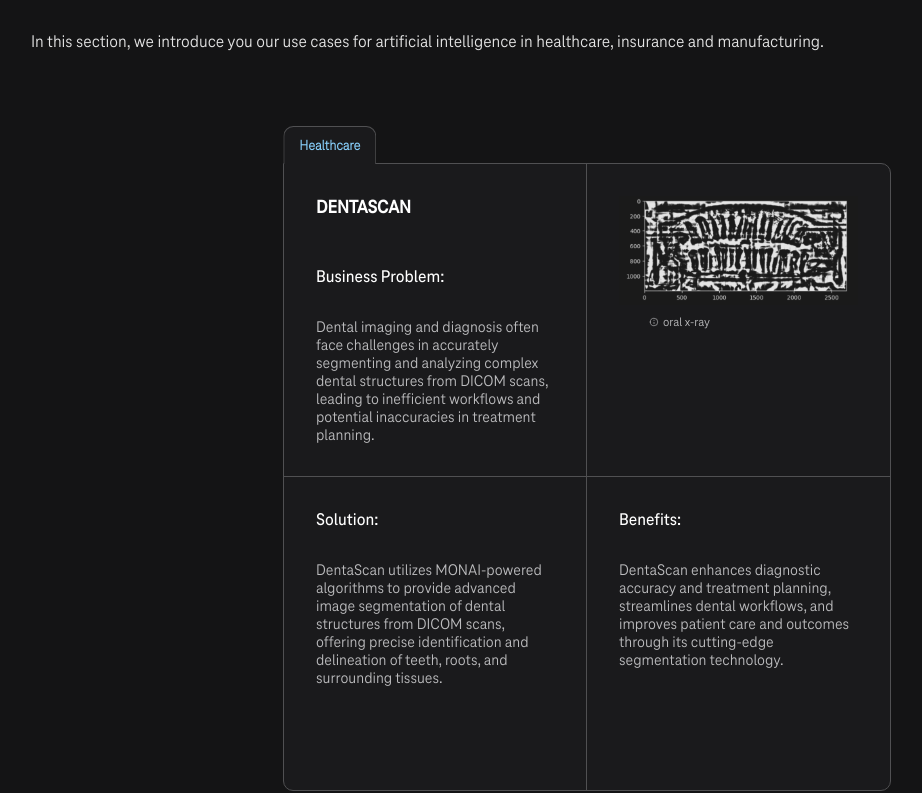
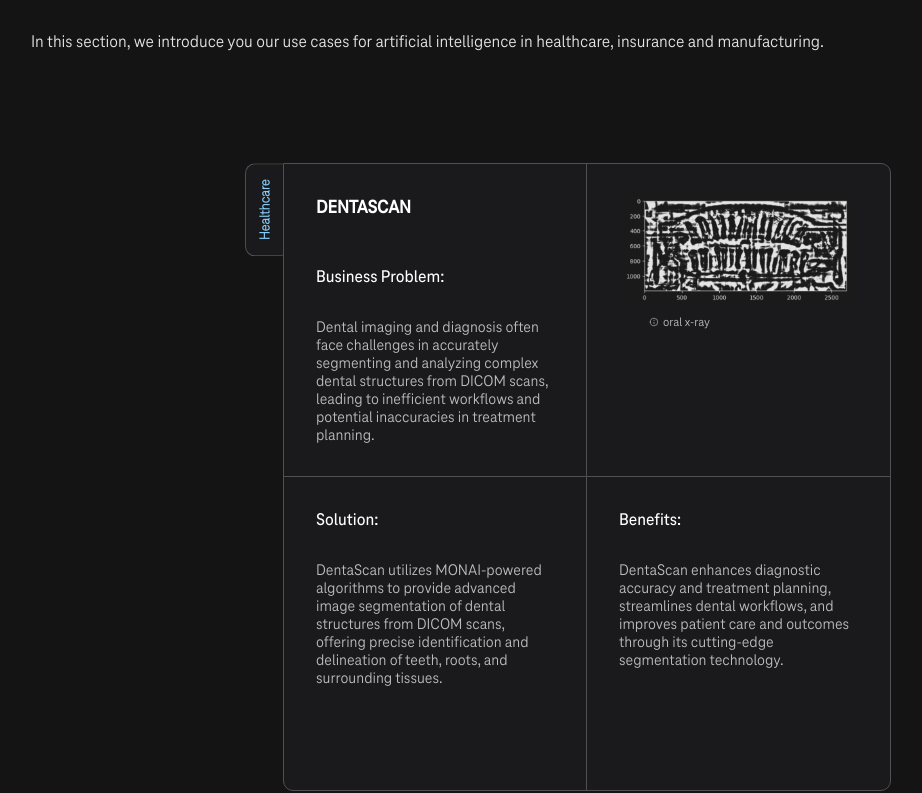
Before and after one commit to mhofmann-telekom/ai-website, a React (Vite) app: page / in a window 1280 px wide. Shown: the part 2151-2944 px from the top of the page, without its empty margins (309-1231 px from the left). Built offline with nearby package versions, Linux system fonts and the light colour scheme.

Commit message:
fix: fixed positioning

```diff
--- a/src/components/Usecases/Usecases.css
+++ b/src/components/Usecases/Usecases.css
@@ -382,6 +382,7 @@
     display: flex;
     flex-direction: column;
     align-items: center;
+    padding: 0 2rem;
 }
 
 #mariana .body > svg{
@@ -660,6 +661,10 @@
         grid-template-columns: 1fr 1fr;
         grid-template-rows: 1fr 1fr;
     }
+    #dentascan .branch-text{
+        position: absolute;
+        transform: rotate(-90deg) translate(-26.85px, -175%);
+    }
     #dentascan .card-container:first-of-type{
         border-bottom: 1px solid var(--dark-600);
         border-right: 1px solid var(--dark-600);
@@ -706,6 +711,10 @@
     #dentascan, #orion, #speakpeak{
         grid-template-columns: 1fr 1fr;
         grid-template-rows: 1fr 1fr;
+    }
+    #dentascan .branch-text{
+        position: absolute;
+        transform: rotate(-90deg) translate(-26.85px, -175%);
     }
     #dentascan .card-container:first-of-type{
         border-bottom: 1px solid var(--dark-600);
@@ -770,6 +779,10 @@
         border-bottom: 1px solid var(--dark-600);
         border-right: 1px solid var(--dark-600);
     }
+    #dentascan .branch-text{
+        position: absolute;
+        transform: rotate(-90deg) translate(-26.85px, -175%);
+    }
     #dentascan .card-container:nth-of-type(2){
         border-bottom: 1px solid var(--dark-600);
     }
```
